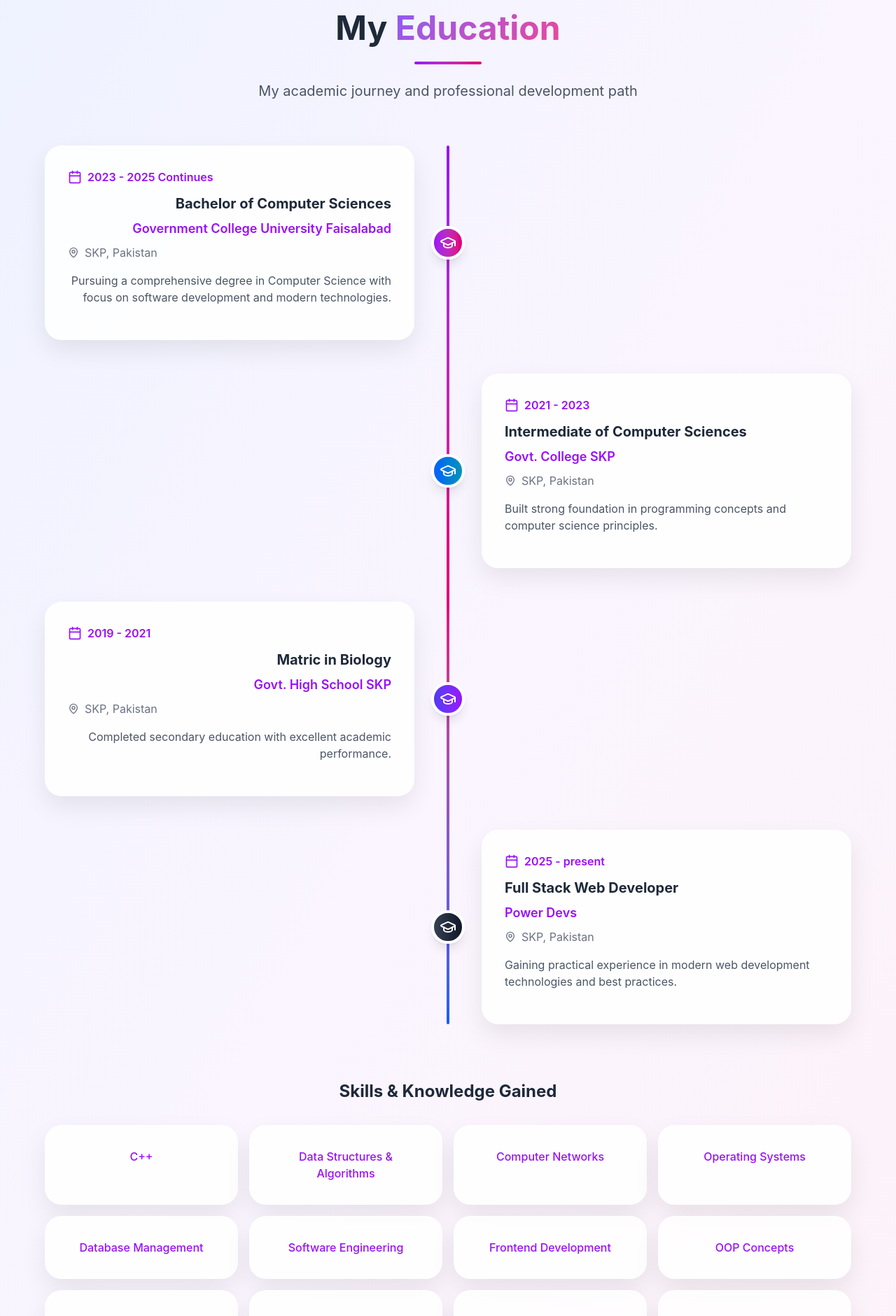
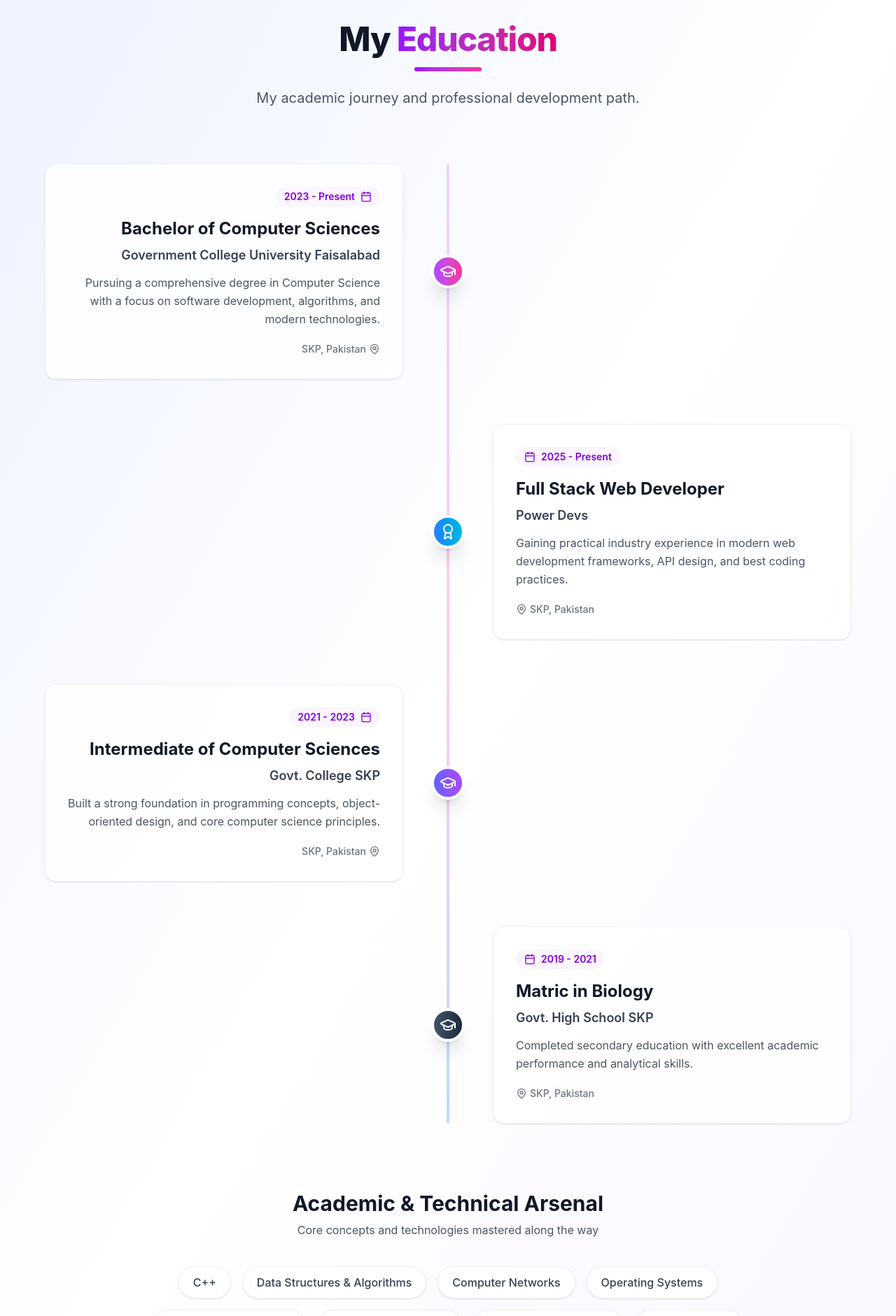
Before and after one commit to ZainMurtaza3532/personal-portfolio-using-react, a React (Vite) app: page / in a window 1280 px wide. Shown: the part 2720-4601 px from the top of the page at 70% size. Built offline with nearby package versions, Linux system fonts and the light colour scheme.

Commit message:
Enhance Education component with new data and styles
Updated education data to include new degree and improved descriptions. Adjusted styling and layout for better presentation.

```diff
--- a/src/components/Education.jsx
+++ b/src/components/Education.jsx
@@ -1,5 +1,5 @@
 import React from 'react';
-import { GraduationCap, Calendar, MapPin} from 'lucide-react';
+import { GraduationCap, Calendar, MapPin, Award } from 'lucide-react';
 
 const Education = () => {
   const educationData = [
@@ -8,9 +8,20 @@ const Education = () => {
       degree: "Bachelor of Computer Sciences",
       institution: "Government College University Faisalabad",
       location: "SKP, Pakistan",
-      period: "2023 - 2025  Continues",
-      description: "Pursuing a comprehensive degree in Computer Science with focus on software development and modern technologies.",
-      color: "from-purple-600 to-pink-600"
+      period: "2023 - Present",
+      description: "Pursuing a comprehensive degree in Computer Science with a focus on software development, algorithms, and modern technologies.",
+      color: "from-purple-500 to-pink-500",
+      icon: <GraduationCap className="w-6 h-6 text-white" />
+    },
+    {
+      id: 4,
+      degree: "Full Stack Web Developer",
+      institution: "Power Devs",
+      location: "SKP, Pakistan",
+      period: "2025 - Present",
+      description: "Gaining practical industry experience in modern web development frameworks, API design, and best coding practices.",
+      color: "from-blue-500 to-cyan-500",
+      icon: <Award className="w-6 h-6 text-white" />
     },
     {
       id: 2,
@@ -18,8 +29,9 @@ const Education = () => {
       institution: "Govt. College SKP",
       location: "SKP, Pakistan",
       period: "2021 - 2023",
-      description: "Built strong foundation in programming concepts and computer science principles.",
-      color: "from-blue-600 to-cyan-600"
+      description: "Built a strong foundation in programming concepts, object-oriented design, and core computer science principles.",
+      color: "from-indigo-500 to-purple-500",
+      icon: <GraduationCap className="w-6 h-6 text-white" />
     },
     {
       id: 3,
@@ -27,97 +39,125 @@ const Education = () => {
       institution: "Govt. High School SKP",
       location: "SKP, Pakistan",
       period: "2019 - 2021",
-      description: "Completed secondary education with excellent academic performance.",
-      color: "from-indigo-600 to-purple-600"
-    },
-    {
-      id: 4,
-      degree: "Full Stack Web Developer",
-      institution: "Power Devs",
-      location: "SKP, Pakistan",
-      period: "2025 - present",
-      description: "Gaining practical experience in modern web development technologies and best practices.",
-      color: "from-gray-700 to-gray-900"
+      description: "Completed secondary education with excellent academic performance and analytical skills.",
+      color: "from-slate-600 to-slate-800",
+      icon: <GraduationCap className="w-6 h-6 text-white" />
     }
   ];
 
+  const knowledgeSkills = [
+    "C++", "Data Structures & Algorithms", "Computer Networks", "Operating Systems",
+    "Database Management", "Software Engineering", "Frontend Development",
+    "OOP Concepts", "Programming Fundamentals", "Computer Architecture",
+    "C", "HTML & CSS", "JavaScript", "React.js", "Node.js", "Git & GitHub"
+  ];
+
   return (
-    <section id="education" className="py-20 px-4 sm:px-6 lg:px-8 bg-gradient-to-br from-indigo-50 via-purple-50 to-pink-50">
+    <section id="education" className="py-24 px-4 sm:px-6 lg:px-8 bg-gradient-to-br from-indigo-50 via-white to-purple-50 overflow-hidden">
       <div className="max-w-6xl mx-auto">
-        <div className="text-center mb-16" data-aos="fade-up">
-          <h2 className="text-4xl sm:text-5xl font-bold text-gray-800 mb-6">
-            My <span className="gradient-text">Education</span>
+
+        {/* Header */}
+        <div className="text-center mb-20" data-aos="fade-up">
+          <h2 className="text-4xl sm:text-5xl font-extrabold text-gray-900 mb-4 tracking-tight">
+            My <span className="bg-clip-text text-transparent bg-gradient-to-r from-purple-600 to-pink-600">Education</span>
           </h2>
-          <div className="w-24 h-1 bg-gradient-to-r from-purple-600 to-pink-600 mx-auto rounded-full mb-6"></div>
-          <p className="text-xl text-gray-600 max-w-3xl mx-auto">
-            My academic journey and professional development path
+          <div className="w-24 h-1.5 bg-gradient-to-r from-purple-600 to-pink-500 mx-auto rounded-full mb-6"></div>
+          <p className="text-xl text-gray-600 max-w-2xl mx-auto">
+            My academic journey and professional development path.
           </p>
         </div>
 
-        <div className="relative">
-          {/* Timeline line */}
-          <div className="absolute left-4 md:left-1/2 transform md:-translate-x-1/2 w-1 h-full bg-gradient-to-b from-purple-600 via-pink-600 to-blue-600 rounded-full"></div>
+        {/* Timeline */}
+        <div className="relative mb-24">
+          {/* Center Timeline Line */}
+          <div className="absolute left-6 md:left-1/2 top-0 bottom-0 w-1 bg-gradient-to-b from-purple-200 via-pink-200 to-blue-200 rounded-full transform md:-translate-x-1/2"></div>
 
-          <div className="space-y-12">
-            {educationData.map((edu, index) => (
+          <div className="space-y-12 md:space-y-16">
+            {educationData.map((edu, index) => {
+              const isEven = index % 2 === 0;
+
+              return (
                 <div
                   key={edu.id}
-                className={`relative flex flex-col md:flex-row items-start md:items-center`}
+                  className="relative flex flex-col md:flex-row items-start md:items-center w-full"
                   data-aos="fade-up"
-                data-aos-delay={index * 200}
+                  data-aos-delay={index * 150}
                   data-aos-duration="1000"
                 >
-                {/* Timeline dot */}
-                <div className={`absolute left-0 md:left-1/2 transform md:-translate-x-1/2 w-12 h-12 bg-gradient-to-r ${edu.color} rounded-full border-4 border-white shadow-lg z-10 flex items-center justify-center`} data-aos="zoom-in" data-aos-delay={index * 200 + 100}>
-                  <GraduationCap className="w-6 h-6 text-white" />
+                  {/* Timeline Dot */}
+                  <div
+                    className={`absolute left-0 md:left-1/2 mt-5 md:mt-0 w-12 h-12 rounded-full border-4 border-white shadow-xl flex items-center justify-center transform md:-translate-x-1/2 z-10 bg-gradient-to-r ${edu.color}`}
+                    data-aos="zoom-in"
+                    data-aos-delay={index * 150 + 100}
+                  >
+                    {edu.icon}
                   </div>
 
-                {/* Content */}
-                <div className={`ml-16 md:ml-0 md:w-1/2 ${index % 2 === 0 ? 'md:pr-12 md:text-right' : 'md:pl-12 md:ml-auto'}`} data-aos={index % 2 === 0 ? "fade-right" : "fade-left"} data-aos-delay={index * 200 + 200}>
-                  <div className="card-beautiful">
-                    <div className="flex items-center mb-3">
-                      <Calendar className="w-5 h-5 text-purple-600 mr-2" />
-                      <span className="text-purple-600 font-semibold">{edu.period}</span>
+                  {/* Content Wrapper */}
+                  <div className={`w-full md:w-1/2 pl-16 md:pl-0 ${isEven ? 'md:pr-16 md:text-right' : 'md:pl-16 md:ml-auto md:text-left'}`}>
+                    <div
+                      className="group bg-white/80 backdrop-blur-md rounded-2xl p-6 sm:p-8 shadow-sm hover:shadow-xl border border-gray-100 hover:border-purple-200 transition-all duration-300 hover:-translate-y-1"
+                      data-aos={isEven ? "fade-right" : "fade-left"}
+                      data-aos-delay={index * 150 + 200}
+                    >
+                      {/* Date */}
+                      <div className={`flex items-center mb-4 ${isEven ? 'md:justify-end' : 'justify-start'}`}>
+                        <div className={`flex items-center px-3 py-1 bg-purple-50 text-purple-700 rounded-full text-sm font-semibold ${isEven ? 'md:flex-row-reverse' : ''}`}>
+                          <Calendar className={`w-4 h-4 ${isEven ? 'md:ml-2 mr-2 md:mr-0' : 'mr-2'}`} />
+                          <span>{edu.period}</span>
+                        </div>
                       </div>
 
-                    <h3 className="text-xl font-bold text-gray-800 mb-2">{edu.degree}</h3>
-                    <h4 className="text-lg font-semibold text-purple-600 mb-2">{edu.institution}</h4>
+                      <h3 className="text-xl sm:text-2xl font-bold text-gray-900 mb-2 group-hover:text-purple-600 transition-colors">
+                        {edu.degree}
+                      </h3>
 
-                    <div className="flex items-center mb-4">
-                      <MapPin className="w-4 h-4 text-gray-500 mr-2" />
-                      <span className="text-gray-500">{edu.location}</span>
+                      <h4 className="text-lg font-semibold text-gray-700 mb-3">
+                        {edu.institution}
+                      </h4>
+
+                      <p className="text-gray-600 mb-5 leading-relaxed text-sm sm:text-base">
+                        {edu.description}
+                      </p>
+
+                      {/* Location */}
+                      <div className={`flex items-center text-sm text-gray-500 font-medium ${isEven ? 'md:justify-end' : 'justify-start'}`}>
+                        <div className={`flex items-center ${isEven ? 'md:flex-row-reverse' : ''}`}>
+                          <MapPin className={`w-4 h-4 ${isEven ? 'md:ml-1 mr-1 md:mr-0' : 'mr-1'}`} />
+                          <span>{edu.location}</span>
+                        </div>
                       </div>
 
-                    <p className="text-gray-600 mb-4">{edu.description}</p>
                     </div>
                   </div>
                 </div>
+              );
+            })}
+          </div>
+        </div>
+
+        {/* Skills & Knowledge Tags */}
+        <div className="mt-24">
+          <div className="text-center mb-10" data-aos="fade-up">
+            <h3 className="text-2xl sm:text-3xl font-bold text-gray-900 mb-2">Academic & Technical Arsenal</h3>
+            <p className="text-gray-600">Core concepts and technologies mastered along the way</p>
+          </div>
+
+          <div className="flex flex-wrap justify-center gap-3 md:gap-4 max-w-4xl mx-auto">
+            {knowledgeSkills.map((skill, index) => (
+              <span
+                key={index}
+                className="px-5 py-2.5 bg-white text-gray-700 font-medium rounded-full shadow-sm border border-gray-100 hover:border-purple-300 hover:text-purple-700 hover:shadow-md transition-all duration-300 hover:-translate-y-0.5 cursor-default text-sm md:text-base"
+                data-aos="zoom-in"
+                data-aos-delay={(index % 10) * 50}
+                data-aos-duration="600"
+              >
+                {skill}
+              </span>
             ))}
           </div>
         </div>
 
-        {/* Skills gained from education */}
-        <div className="mt-20">
-          <h3 className="text-2xl font-bold text-gray-800 mb-8 text-center" data-aos="fade-up">Skills & Knowledge Gained</h3>
-          <div className="grid grid-cols-2 md:grid-cols-3 lg:grid-cols-4 gap-4">
-            {[
-              "C++", "Data Structures & Algorithms" , "Computer Networks", "Operating Systems",
-              "Database Management", "Software Engineering", "Frontend Development",
-              "OOP Concepts", "Programming Fundamentals", "Computer Architecture",
-              "C", "HTML & CSS", "JavaScript", "React.js", "Node.js", "Git & GitHub",
-            ].map((skill, index) => (
-              <div
-                key={index}
-                className="card-beautiful text-center"
-                data-aos="zoom-in"
-                data-aos-delay={index * 50}
-                data-aos-duration="800"
-              >
-                <div className="text-purple-600 font-medium">{skill}</div>
-              </div>
-            ))}
-          </div>
-        </div>
       </div>
     </section>
   );
```
Lines whose indentation alone changed are shown as unchanged.
